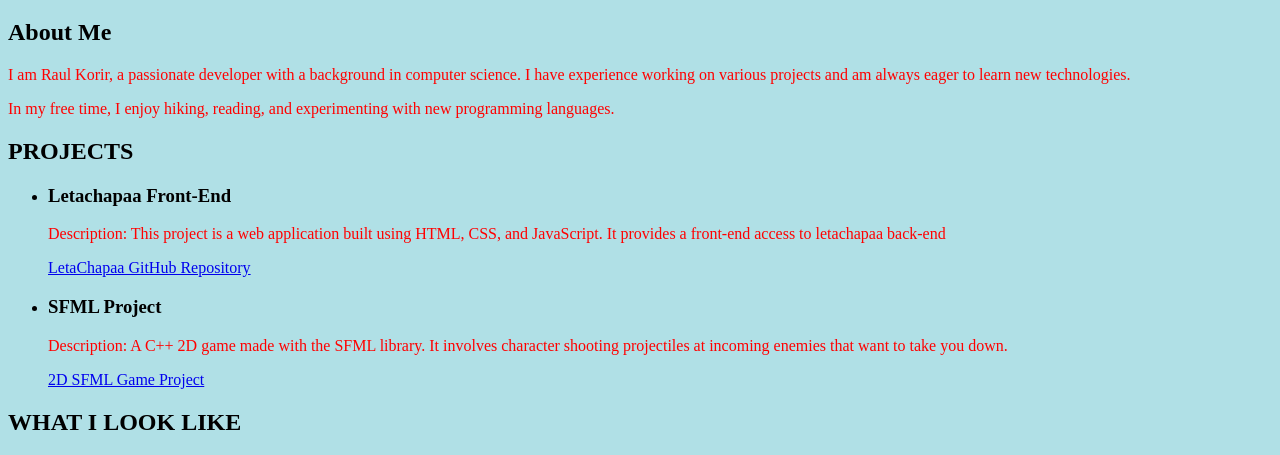
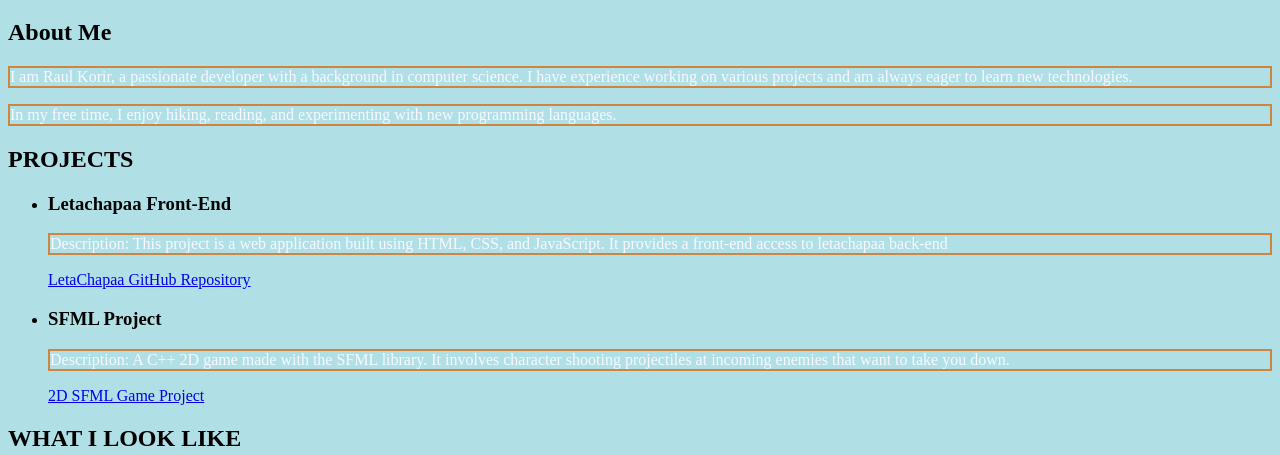
Before and after one commit to csm03780513/raul.korir, a plain HTML site: page index.html in a window 1280 px wide. Shown: the part 61-516 px from the top of the page. Drawn offline with Linux system fonts and the light colour scheme.

Commit message:
added border to element p

```diff
--- a/styles.css
+++ b/styles.css
@@ -5,5 +5,6 @@ h1 {
     color: blue;
 }
 p {
-    color: red;
+    color: ghostwhite;
+    border: 2px solid peru;
 }
```
